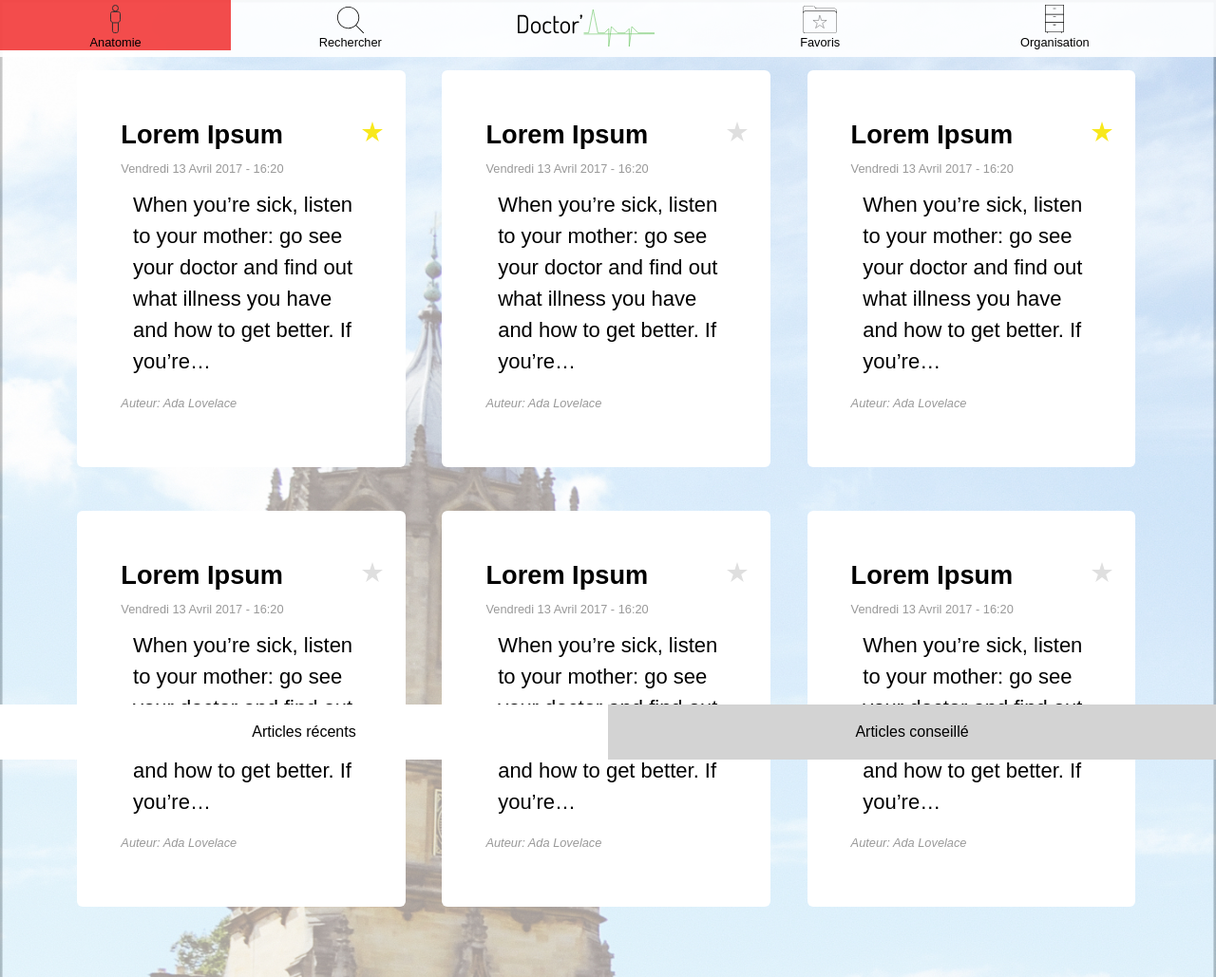
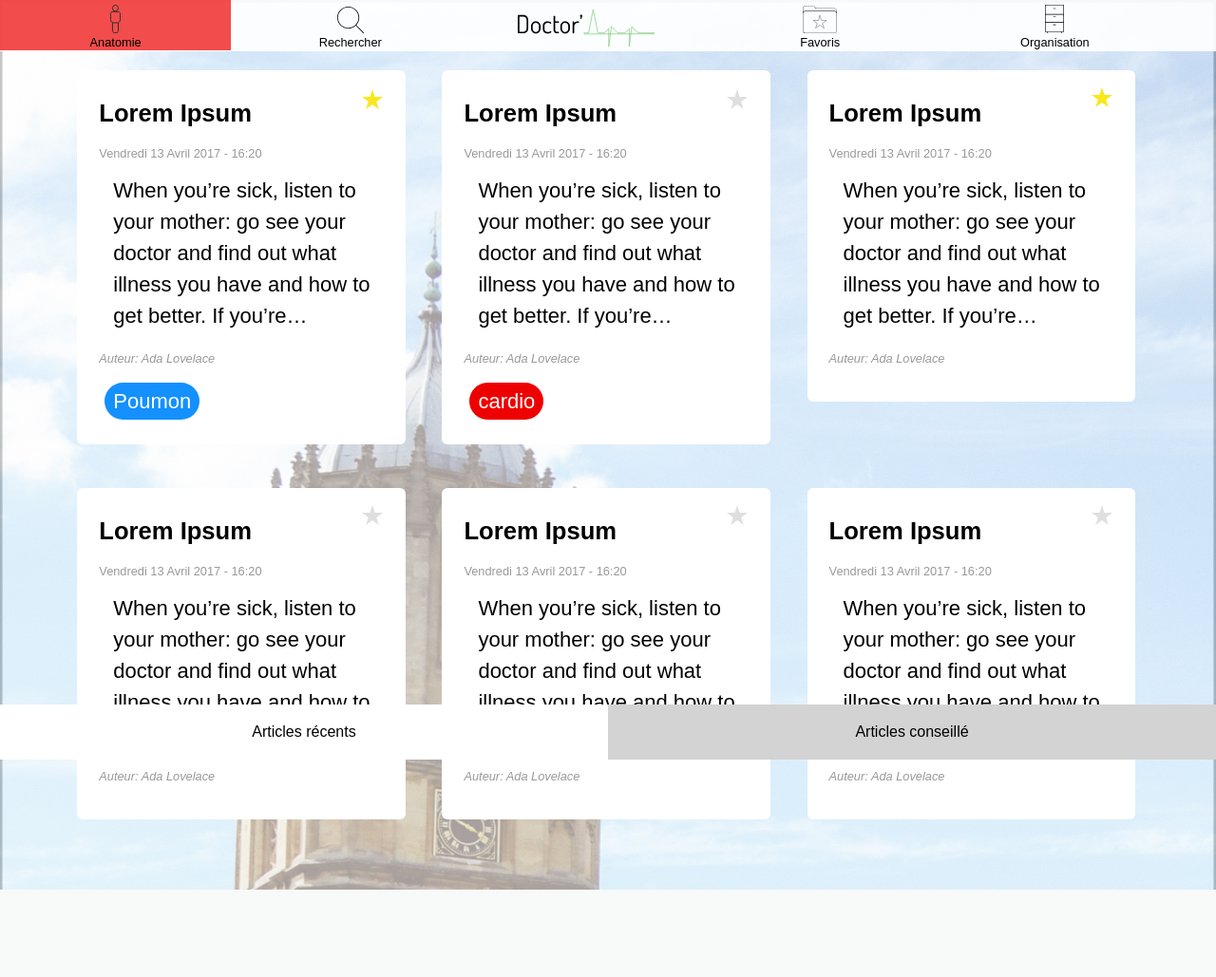
Before and after one commit to YorelN/S.I.-Web-3D, a PHP site: page /medical/Integration/articles.php in a window 1280 px wide. Shown: the whole page at 95% size. After the commit the page ends 937 px from the top, so only its background shows below. Run offline with PHP 8.4, Linux system fonts and the light colour scheme; some libraries are stand-ins or nearby versions.

Commit message:
maj logo + articles + ajout atg articles +

```diff
--- a/Integration/articles.php
+++ b/Integration/articles.php
@@ -29,6 +29,7 @@
             <p>When you’re sick, listen to your mother: go see your doctor and find out what illness you have and how to get better. If you’re…</p>
             <address>Auteur: Ada Lovelace </address>
             <i><img src="../assets/img-layout/Pictos/star.svg" alt=""></i>
+            <div class="blue_tag">Poumon</div>
         </article>
 
         <article class="article">
@@ -37,6 +38,8 @@
             <p>When you’re sick, listen to your mother: go see your doctor and find out what illness you have and how to get better. If you’re…</p>
             <address>Auteur: Ada Lovelace </address>
             <i><img src="../assets/img-layout/Pictos/unstar.svg" alt=""></i>
+            <div class="red_tag">cardio</div>
+
         </article>
 
         <article class="article">
--- a/assets/styles/main.css
+++ b/assets/styles/main.css
@@ -74,13 +74,14 @@ a {
 /*  =====================    //  LOGIN  //    ================================   */
 
 .logo img {
-    width: 50%;
+    width: 100%;
     margin: 2% auto;
 }
 
 
 .login .blue_btn {
     display: inline-block;
+    margin: 0;
 }
 
 .login .red_btn {
@@ -375,7 +376,7 @@ input:focus {
     width: 90%;
     margin: 5% auto -2% auto;
     background: white;
-    padding: 4%;
+    padding: 2%;
     line-height: 33px;
     border-radius: 6px;
     font-size: 22px;
@@ -385,8 +386,8 @@ input:focus {
 
 .article h2 {
     font-family: 'Dosis', sans-serif;
-    font-size: 1.7rem;
-    padding: 2% 0 0 0;
+    font-size: 1.6rem;
+    padding: 2% 0;
 }
 
 .article span {
@@ -755,12 +756,6 @@ table {
 
 
 
-
-
-
-/*  =====================    //  FAVORIS  //    ================================   */
-
-
 /*  =====================    //  RESPONSIVE  //    ================================   */
 
 
@@ -786,14 +781,14 @@ table {
 
     #login .article i img {
         position: absolute;
-        top: 13%;
+        top: 5%;
 
     }
 
     #nav_bar {
         position: fixed;
         top: 0;
-        height: 60px;
+        height: 54px;
     }
 
     #login nav.clearfix {
@@ -803,4 +798,13 @@ table {
         z-index: 22;
     }
 
+    .logo img {
+        width: 50%;
+        margin: 2% auto;
+    }
+
+    .onglet:nth-child(3) img {
+        width: 146px;
+        margin: 0 auto;
+    }
 }
--- a/views/users/register.php
+++ b/views/users/register.php
@@ -11,6 +11,7 @@
 </head>
 <body id="login">
 <main>
+    <div class="logo"><img src="../assets/img-layout/Pictos/doctorapp.svg" alt=""></div>
     <div class="login">
         <div class="login-screen">
             <form action="<?php $_SERVER['PHP_SELF']?>" method="post">
```
